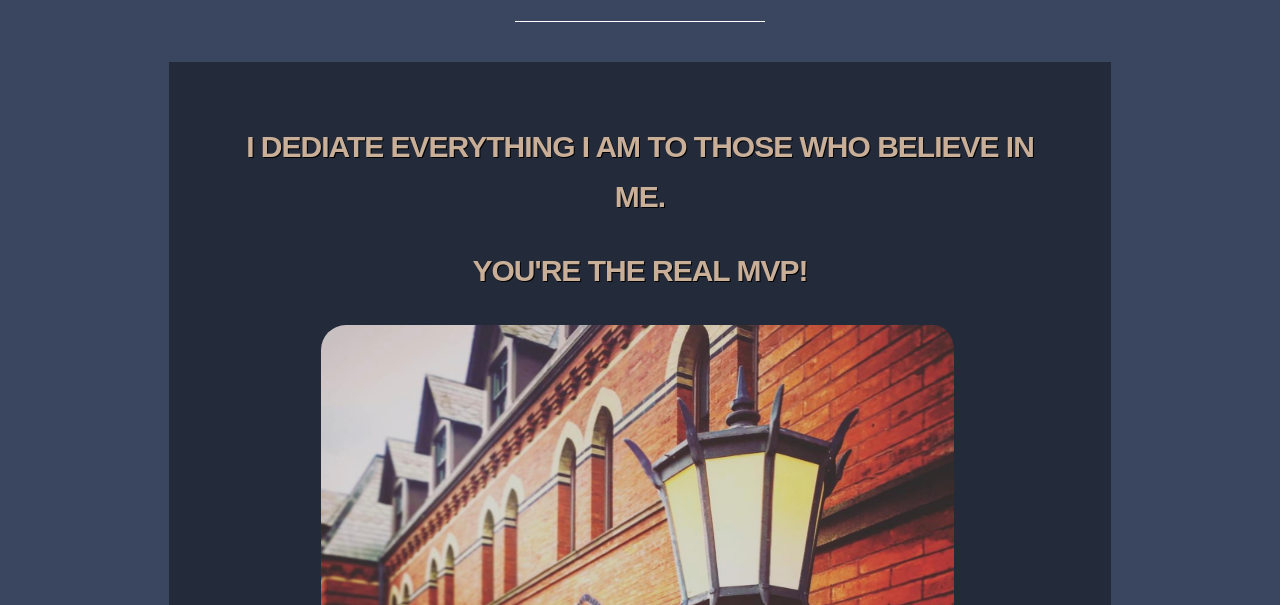
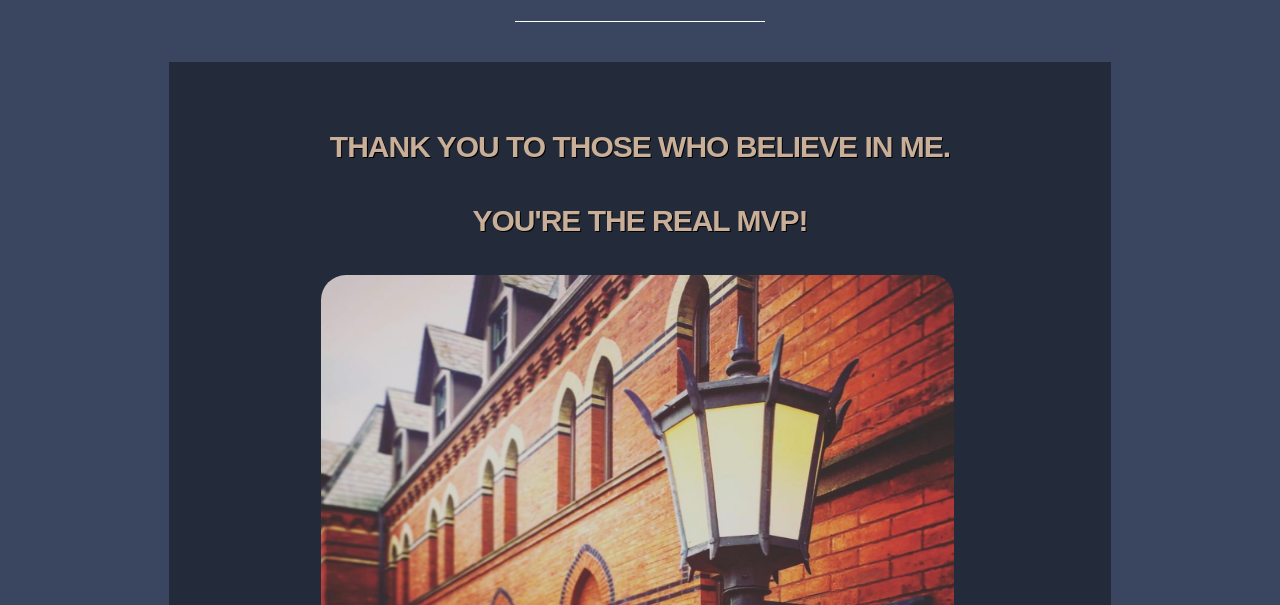
Before and after one commit to jz674/ResumeWebsite, a plain HTML site: page index.html in a window 1280 px wide. Shown: the part 195-800 px from the top of the page. Drawn offline with Linux system fonts and the light colour scheme.

Commit message:
Update index.html

```diff
--- a/index.html
+++ b/index.html
@@ -36,7 +36,7 @@
     <!-- <h2> Here is an inside scoop to Jeffrey's life.</h2> -->
 <div class= "box">
   <h2>
-  I dediate everything I am to those who believe in me.
+  Thank you to those who believe in me.
   </h2>
 
   <h2> You're the real MVP! </h2>
```
